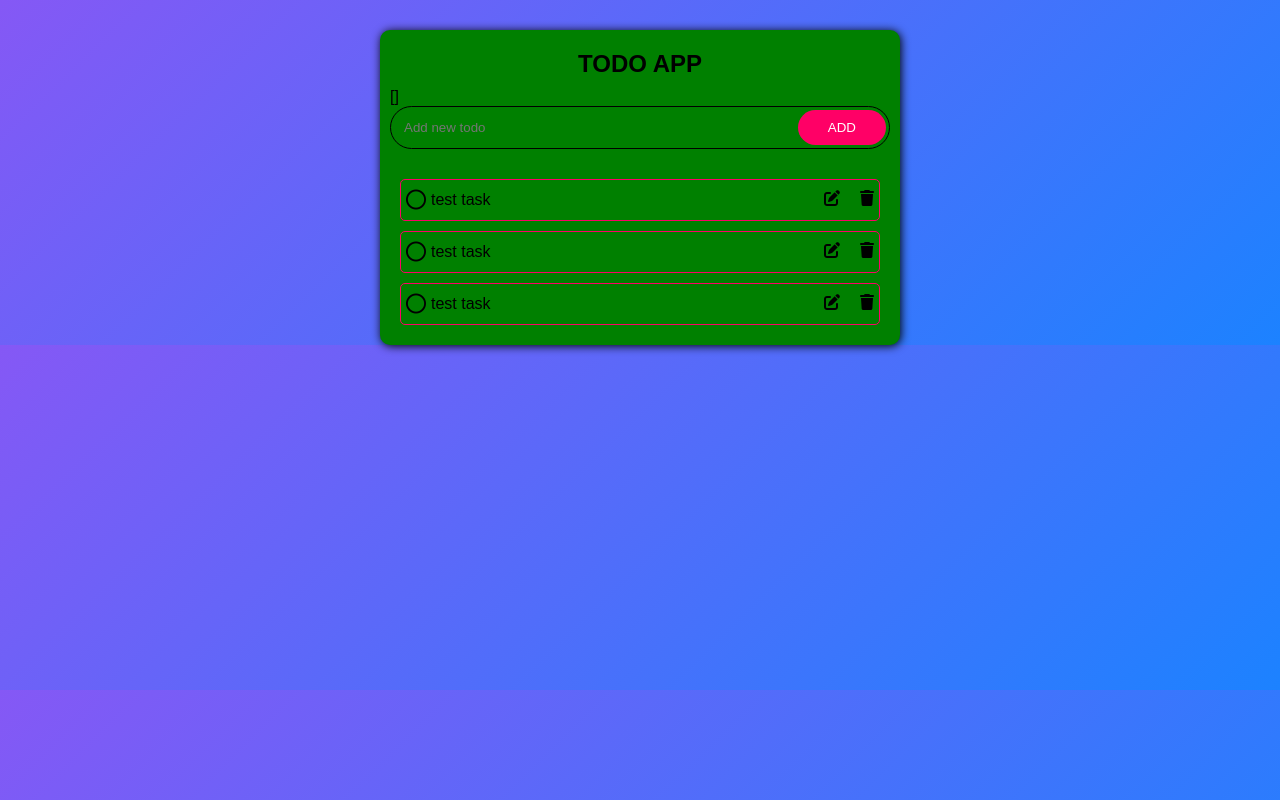
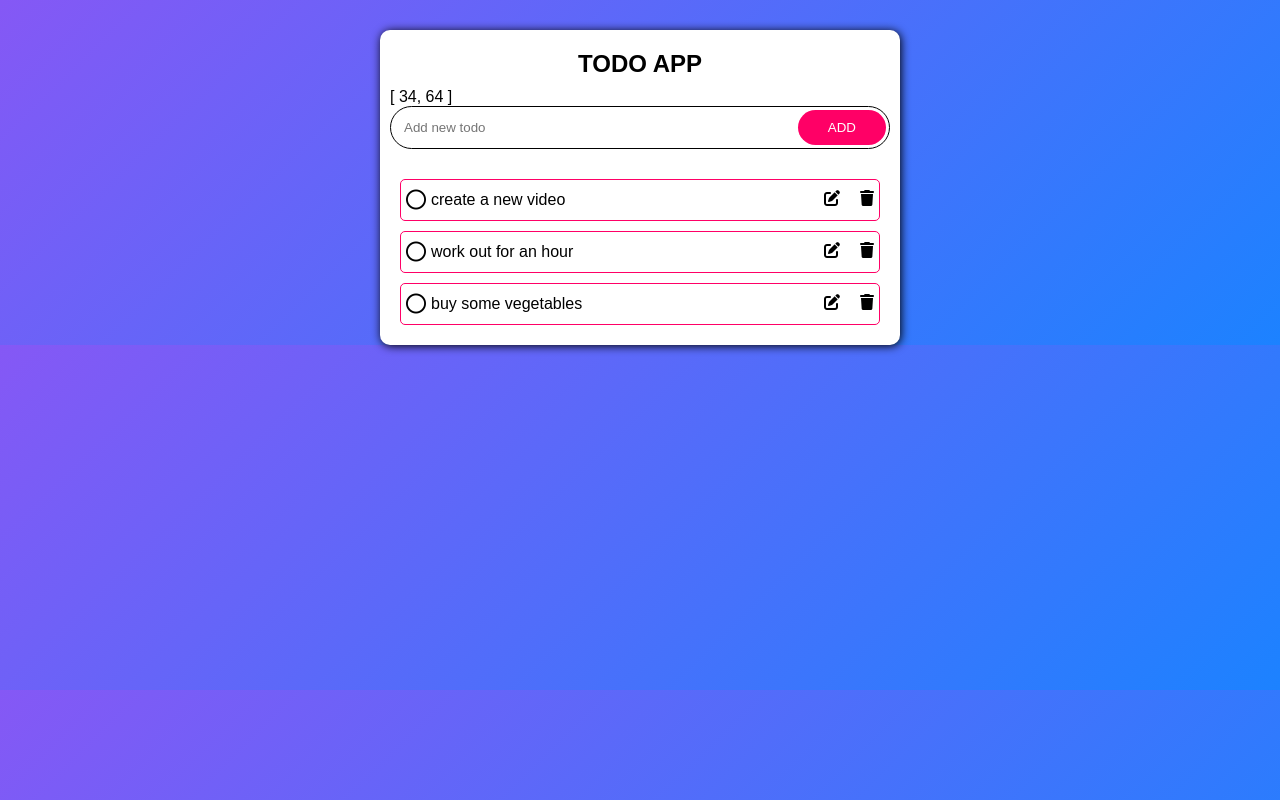
Before and after one commit to Hossam5000/Vue-todo-app, a Vue app: page / in a window 1280 px wide. Built offline with nearby package versions, Linux system fonts and the light colour scheme.

Commit message:
adding some props

```diff
--- a/index.html
+++ b/index.html
@@ -1,12 +1,10 @@
 <!DOCTYPE html>
 <html>
+
 <head>
-    <title>JavaScript Devbox</title>
+  <title>VUE TODO APP</title>
   <link rel="stylesheet" href="./src/assets/styles.css" />
-    <link
-      rel="stylesheet"
-      href="https://cdnjs.cloudflare.com/ajax/libs/font-awesome/6.5.1/css/all.min.css"
-    />
+  <link rel="stylesheet" href="https://cdnjs.cloudflare.com/ajax/libs/font-awesome/6.5.1/css/all.min.css" />
   <meta charset="UTF-8" />
 </head>
 
@@ -16,4 +14,5 @@
   </div>
   <script src="./main.js" type="module"></script>
 </body>
+
 </html>
--- a/src/App.vue
+++ b/src/App.vue
@@ -6,7 +6,7 @@ import todoItem from "./components/todoItem.vue";
 // cons & vars
 const inputNewTodo = ref("");
 const newTime = ref("");
-let todos = ref([]);
+let todos = ref([34, 64]);
 
 // functions
 function addTodo() {
@@ -33,9 +33,9 @@ function addTodo() {
     <!--./head-container-->
     <!-- todo list -->
     <ul class="todoList">
-      <todoItem />
-      <todoItem />
-      <todoItem />
+      <todoItem task-title="create a new video" />
+      <todoItem task-title="work out for an hour" />
+      <todoItem task-title="buy some vegetables" />
     </ul>
   </div>
   <!--./app-container-->
@@ -44,6 +44,7 @@ function addTodo() {
 </template>
 
 <style scoped>
+/* App.css */
 * {
   margin: 0;
   padding: 0;
--- a/src/assets/styles.css
+++ b/src/assets/styles.css
@@ -1,3 +1,4 @@
+/* styles.css */
 /* universal */
 body {
   margin: 0;
@@ -6,11 +7,9 @@ body {
 
   font-family: sans-serif;
   background: #8558f5;
-  background: linear-gradient(
-    136deg,
-    rgba(133, 88, 245, 1) 0%,
-    rgba(28, 130, 255, 1) 100%
-  );
+  background: linear-gradient(136deg,
+      rgba(133, 88, 245, 1) 0%,
+      rgba(28, 130, 255, 1) 100%);
 }
 
 /* classes */
@@ -38,6 +37,5 @@ body {
   .container {
     width: 85%;
     max-width: 500px;
-    background-color: green;
   }
 }
--- a/src/components/todoItem.vue
+++ b/src/components/todoItem.vue
@@ -1,10 +1,12 @@
-<script setup></script>
+<script setup>
+const props = defineProps(['taskTitle']);
+</script>
 
 <template>
   <li class="todoItem">
     <div class="left">
       <i class="fa-regular fa-circle"></i>
-      <span class="text">test task</span>
+      <span class="text">{{ taskTitle }}</span>
     </div>
     <!--./left-->
 
@@ -20,6 +22,7 @@
 </template>
 
 <style scoped>
+/* todoItem.css */
 li.todoItem {
   display: flex;
   justify-content: space-between;
```
Lines whose indentation alone changed are shown as unchanged.
